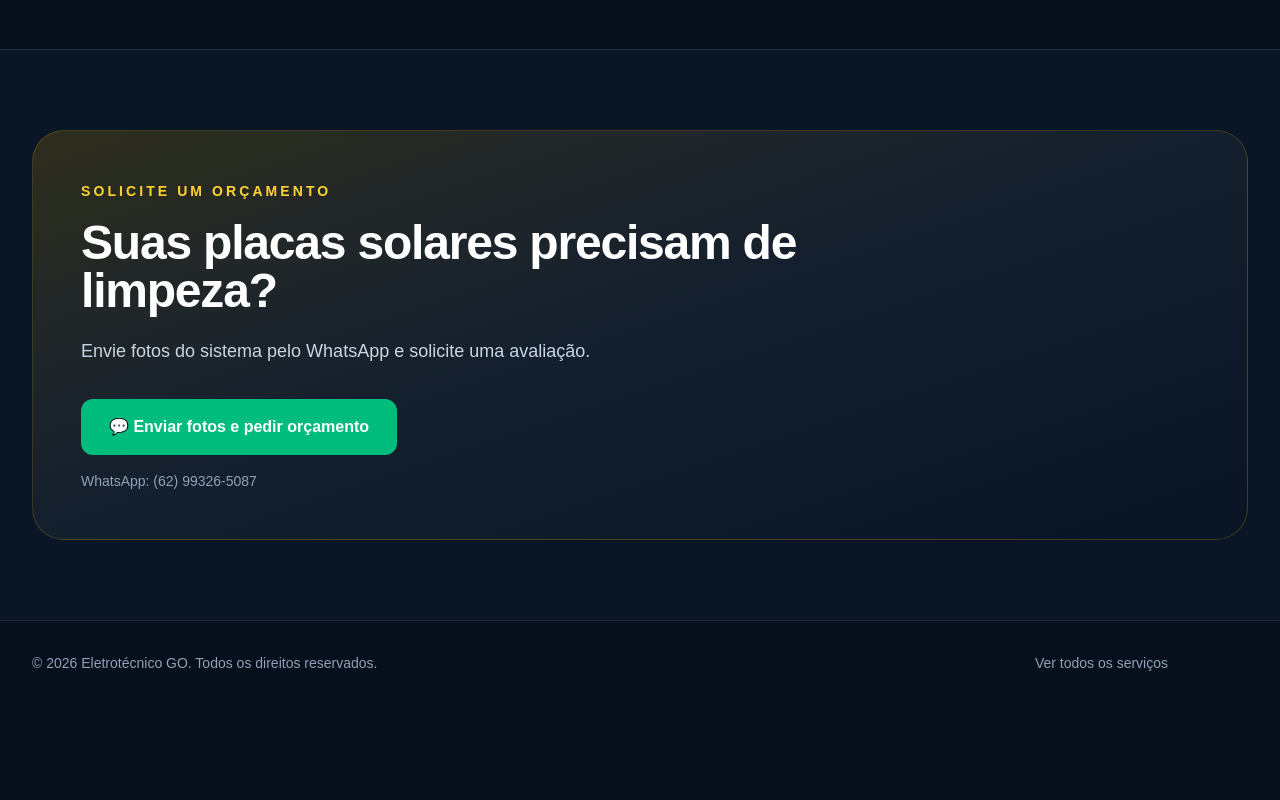
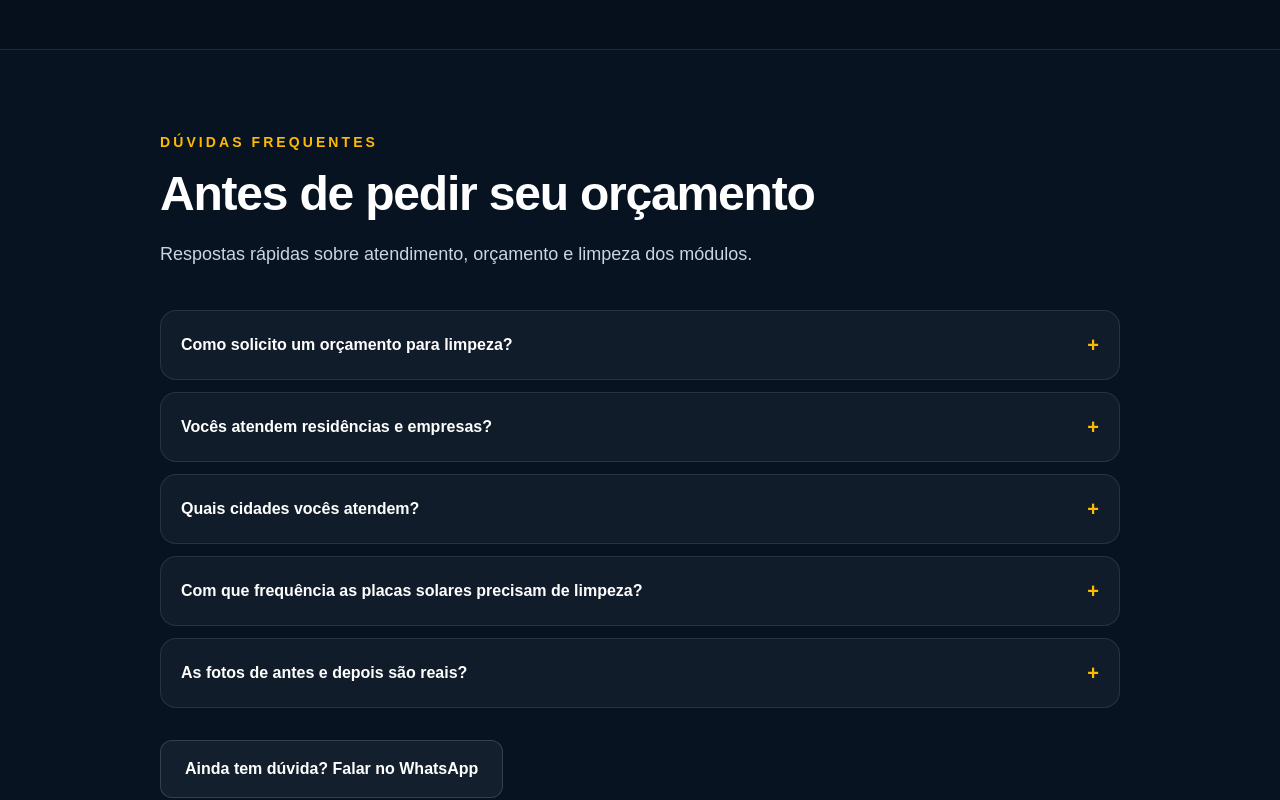
Before and after one commit to Tivytinz/servicos-eletrotecnicos, a Next.js app: page /limpeza-de-placas-solares in a window 1280 px wide. Shown: the part 2900-3700 px from the top of the page. Before the commit the page ends 3605 px from the top, so only its background shows below. Built offline with nearby package versions, Linux system fonts and the light colour scheme.

Commit message:
feat: add solar FAQ, FAQ schema, and privacy link

```diff
--- a/src/app/limpeza-de-placas-solares/page.tsx
+++ b/src/app/limpeza-de-placas-solares/page.tsx
@@ -38,6 +38,34 @@ const cidades = [
   "Hidrolândia",
   "Senador Canedo",
   "Trindade",
+];
+
+const faq = [
+  {
+    pergunta: "Como solicito um orçamento para limpeza?",
+    resposta:
+      "Envie uma mensagem pelo WhatsApp e, se possível, fotos do sistema. Com essas informações conseguimos entender melhor o atendimento antes do agendamento.",
+  },
+  {
+    pergunta: "Vocês atendem residências e empresas?",
+    resposta:
+      "Sim. A limpeza de módulos fotovoltaicos é oferecida para sistemas residenciais, comerciais e empresariais nas cidades atendidas.",
+  },
+  {
+    pergunta: "Quais cidades vocês atendem?",
+    resposta:
+      "Atendemos Goiânia, Aparecida de Goiânia, Hidrolândia, Senador Canedo e Trindade.",
+  },
+  {
+    pergunta: "Com que frequência as placas solares precisam de limpeza?",
+    resposta:
+      "A necessidade varia conforme poeira, vegetação, chuvas, inclinação dos módulos e condições do local. Uma avaliação visual ajuda a identificar quando há acúmulo relevante de sujeira.",
+  },
+  {
+    pergunta: "As fotos de antes e depois são reais?",
+    resposta:
+      "Sim. Os comparativos exibidos nesta página são registros reais dos serviços apresentados, organizados em pares de antes e depois.",
+  },
 ];
 
 const resultados = [
@@ -95,6 +123,19 @@ const whatsappLink =
   `https://wa.me/${whatsappNumero}?text=${encodeURIComponent(whatsappMensagem)}`;
 
 export default function LimpezaDePlacasSolares() {
+  const faqJsonLd = {
+    "@context": "https://schema.org",
+    "@type": "FAQPage",
+    mainEntity: faq.map((item) => ({
+      "@type": "Question",
+      name: item.pergunta,
+      acceptedAnswer: {
+        "@type": "Answer",
+        text: item.resposta,
+      },
+    })),
+  };
+
   const jsonLd = {
     "@context": "https://schema.org",
     "@type": "Service",
@@ -122,6 +163,10 @@ export default function LimpezaDePlacasSolares() {
       <script
         type="application/ld+json"
         dangerouslySetInnerHTML={{ __html: JSON.stringify(jsonLd) }}
+      />
+      <script
+        type="application/ld+json"
+        dangerouslySetInnerHTML={{ __html: JSON.stringify(faqJsonLd) }}
       />
 
       <header className="border-b border-white/10 bg-[#06101d]/95 backdrop-blur">
@@ -408,6 +453,55 @@ export default function LimpezaDePlacasSolares() {
         </div>
       </section>
 
+      <section className="border-t border-white/10 bg-[#071321]">
+        <div className="mx-auto max-w-5xl px-6 py-16 lg:px-8 lg:py-20">
+          <div className="max-w-3xl">
+            <span className="text-sm font-black uppercase tracking-[0.22em] text-amber-400">
+              Dúvidas frequentes
+            </span>
+            <h2 className="mt-4 text-3xl font-black tracking-tight sm:text-5xl">
+              Antes de pedir seu orçamento
+            </h2>
+            <p className="mt-5 text-lg leading-8 text-slate-300">
+              Respostas rápidas sobre atendimento, orçamento e limpeza dos módulos.
+            </p>
+          </div>
+
+          <div className="mt-10 space-y-3">
+            {faq.map((item) => (
+              <details
+                key={item.pergunta}
+                className="group rounded-2xl border border-white/10 bg-white/[0.04] p-5 open:bg-white/[0.06]"
+              >
+                <summary className="flex cursor-pointer list-none items-center justify-between gap-4 font-extrabold text-white">
+                  <span>{item.pergunta}</span>
+                  <span
+                    aria-hidden="true"
+                    className="text-xl text-amber-400 transition group-open:rotate-45"
+                  >
+                    +
+                  </span>
+                </summary>
+                <p className="mt-4 max-w-3xl leading-7 text-slate-300">
+                  {item.resposta}
+                </p>
+              </details>
+            ))}
+          </div>
+
+          <div className="mt-8">
+            <a
+              href={whatsappLink}
+              target="_blank"
+              rel="noopener noreferrer"
+              className="inline-flex rounded-xl border border-white/15 bg-white/5 px-6 py-4 font-bold transition hover:bg-white/10"
+            >
+              Ainda tem dúvida? Falar no WhatsApp
+            </a>
+          </div>
+        </div>
+      </section>
+
       <section className="border-t border-white/10 bg-[#0a1625]">
         <div className="mx-auto max-w-7xl px-6 py-20 lg:px-8">
           <div className="overflow-hidden rounded-[2rem] border border-amber-400/20 bg-gradient-to-br from-amber-400/15 via-white/[0.04] to-transparent p-8 sm:p-12">
@@ -448,9 +542,17 @@ export default function LimpezaDePlacasSolares() {
       <footer className="border-t border-white/10">
         <div className="mx-auto flex max-w-7xl flex-col gap-4 px-6 py-8 pb-20 text-sm text-slate-400 sm:flex-row sm:items-center sm:justify-between sm:pb-8 sm:pr-24 lg:pl-8 lg:pr-28">
           <p>© 2026 Eletrotécnico GO. Todos os direitos reservados.</p>
-          <a className="transition hover:text-white" href="/">
-            Ver todos os serviços
-          </a>
+          <div className="flex flex-wrap items-center gap-x-5 gap-y-2 sm:justify-end">
+            <a
+              className="transition hover:text-white"
+              href="/politica-de-privacidade"
+            >
+              Política de Privacidade
+            </a>
+            <a className="transition hover:text-white" href="/">
+              Ver todos os serviços
+            </a>
+          </div>
         </div>
       </footer>
     </main>
```
